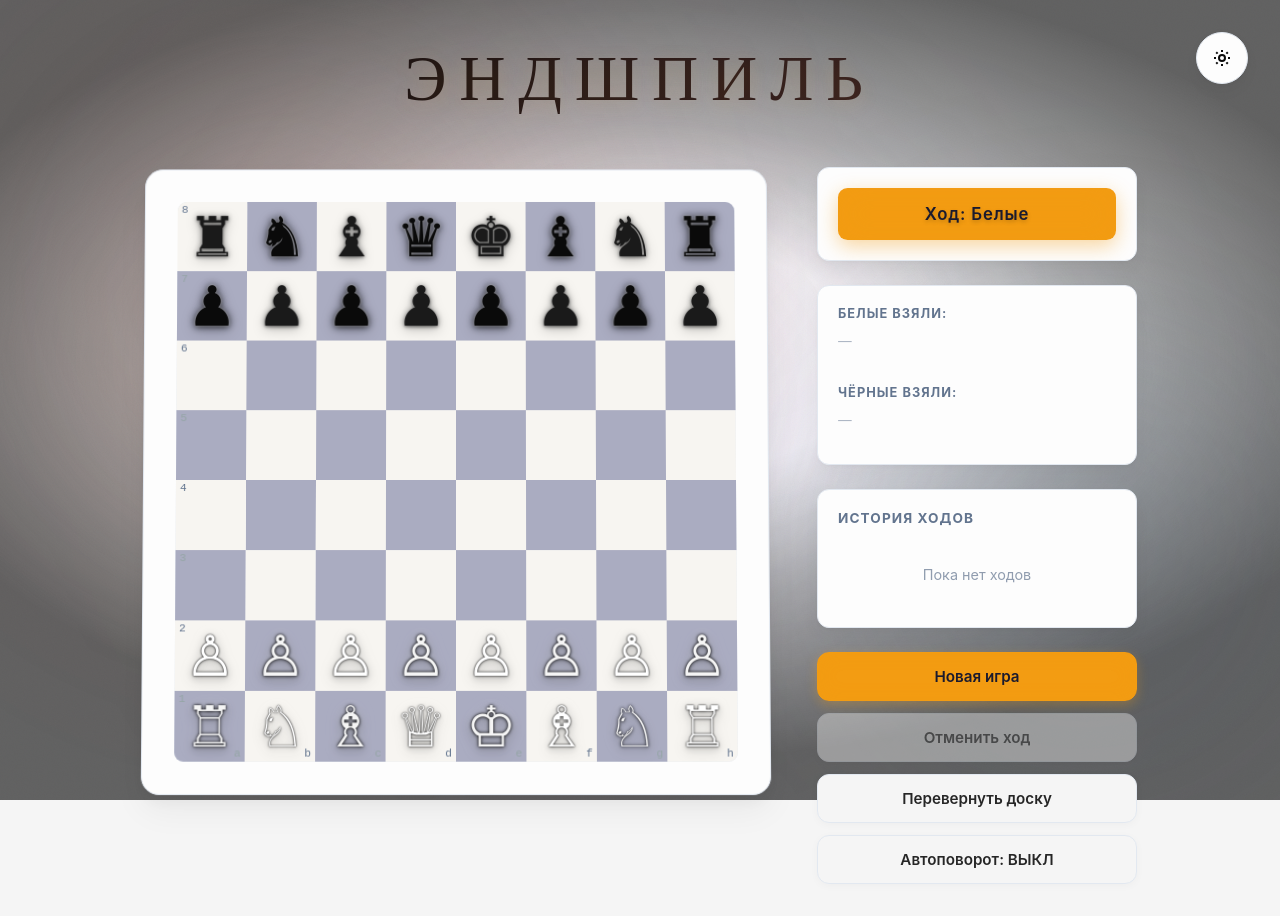
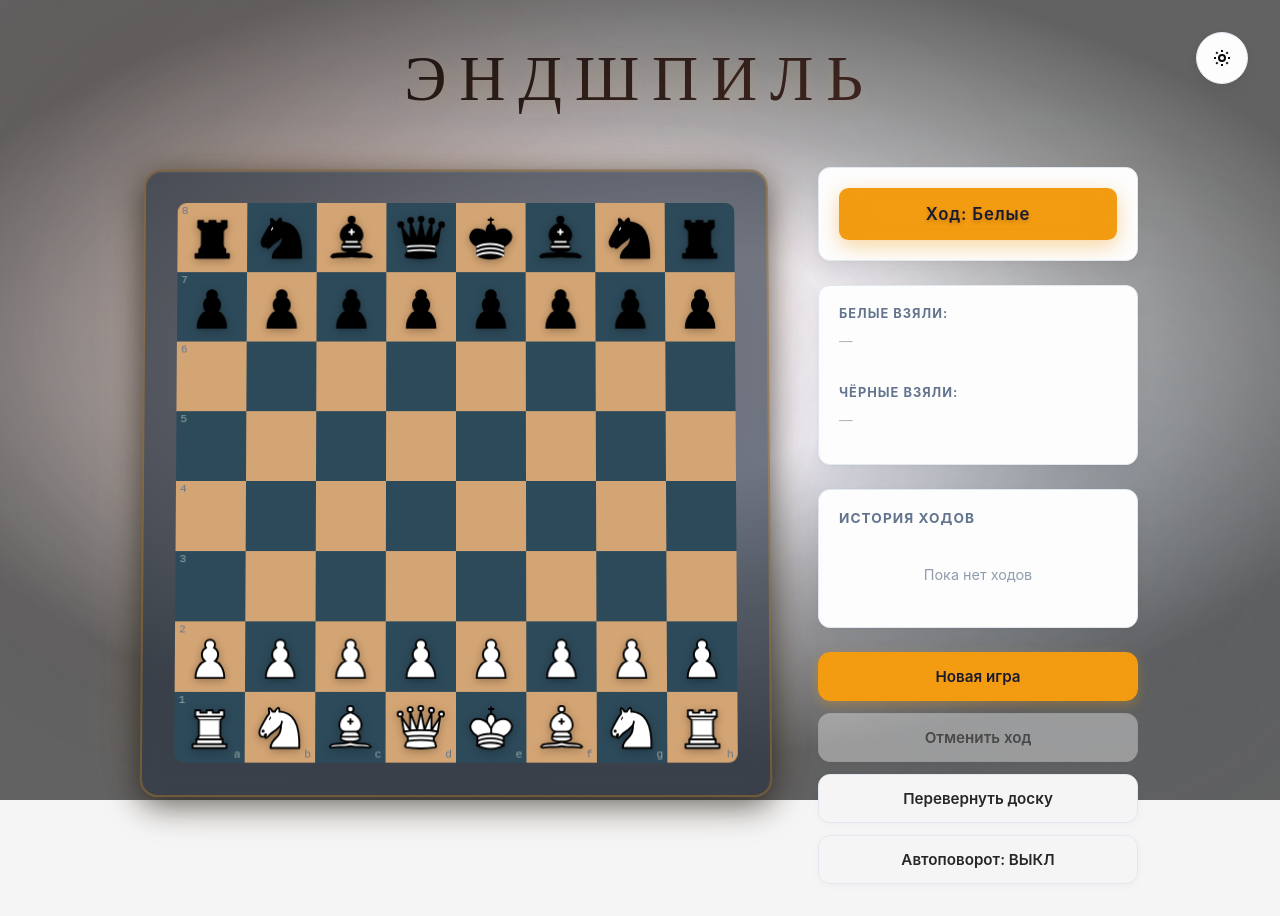
Before and after one commit to INemtiI/chess, a React (Vite) app: page / in a window 1280 px wide. Built offline with nearby package versions, Linux system fonts and the light colour scheme.

Commit message:
Replace Unicode pieces with SVG and update board styling for Midnight Chess Arena theme

```diff
--- a/src/components/Board.css
+++ b/src/components/Board.css
@@ -3,27 +3,26 @@
 }
 
 .board-wrapper {
-  background: var(--card);
-  border: 1px solid var(--border);
+  background: rgba(30, 42, 58, 0.6);
+  border: 2px solid rgba(243, 156, 18, 0.3);
   border-radius: calc(var(--radius) * 1.5);
   padding: 2rem;
   box-shadow:
-    0 2px 4px color-mix(in oklch, var(--shadow-color), transparent 94%),
-    0 8px 16px color-mix(in oklch, var(--shadow-color), transparent 92%),
-    0 16px 32px color-mix(in oklch, var(--shadow-color), transparent 90%),
-    0 0 1px inset color-mix(in oklch, var(--foreground), transparent 95%);
+    0 8px 32px rgba(0, 0, 0, 0.6),
+    0 0 60px rgba(243, 156, 18, 0.1),
+    inset 0 1px 0 rgba(255, 255, 255, 0.1);
   transition: all 0.4s cubic-bezier(0.22, 1, 0.36, 1);
   transform: rotateX(2deg);
   will-change: transform;
+  backdrop-filter: blur(10px);
 }
 
 .board-wrapper:hover {
-  transform: rotateX(0deg) translateY(-2px);
+  transform: rotateX(0deg) translateY(-4px);
   box-shadow:
-    0 4px 8px color-mix(in oklch, var(--shadow-color), transparent 92%),
-    0 12px 24px color-mix(in oklch, var(--shadow-color), transparent 88%),
-    0 24px 48px color-mix(in oklch, var(--shadow-color), transparent 85%),
-    0 0 1px inset color-mix(in oklch, var(--foreground), transparent 95%);
+    0 12px 48px rgba(0, 0, 0, 0.7),
+    0 0 80px rgba(243, 156, 18, 0.2),
+    inset 0 1px 0 rgba(255, 255, 255, 0.15);
 }
 
 .board {
@@ -36,26 +35,48 @@
   overflow: hidden;
   position: relative;
   box-shadow:
-    0 0 0 2px var(--border) inset,
-    0 4px 12px inset color-mix(in oklch, var(--shadow-color), transparent 96%);
+    0 0 0 3px rgba(243, 156, 18, 0.2) inset,
+    0 4px 12px rgba(0, 0, 0, 0.5) inset;
 }
 
 .dark .board-wrapper {
   box-shadow:
-    0 2px 4px color-mix(in oklch, var(--shadow-color), transparent 88%),
-    0 8px 16px color-mix(in oklch, var(--shadow-color), transparent 84%),
-    0 16px 32px color-mix(in oklch, var(--shadow-color), transparent 80%),
-    0 0 20px color-mix(in oklch, var(--primary), transparent 96%),
-    0 0 1px inset color-mix(in oklch, var(--primary), transparent 90%);
+    0 8px 32px rgba(0, 0, 0, 0.6),
+    0 0 60px rgba(243, 156, 18, 0.1),
+    inset 0 1px 0 rgba(255, 255, 255, 0.1);
 }
 
 .dark .board-wrapper:hover {
   box-shadow:
-    0 4px 8px color-mix(in oklch, var(--shadow-color), transparent 84%),
-    0 12px 24px color-mix(in oklch, var(--shadow-color), transparent 78%),
-    0 24px 48px color-mix(in oklch, var(--shadow-color), transparent 72%),
-    0 0 30px color-mix(in oklch, var(--primary), transparent 94%),
-    0 0 1px inset color-mix(in oklch, var(--primary), transparent 85%);
+    0 12px 48px rgba(0, 0, 0, 0.7),
+    0 0 80px rgba(243, 156, 18, 0.2),
+    inset 0 1px 0 rgba(255, 255, 255, 0.15);
+}
+
+.piece {
+  width: 100%;
+  height: 100%;
+  display: flex;
+  align-items: center;
+  justify-content: center;
+  cursor: grab;
+  user-select: none;
+  transition: transform 0.2s cubic-bezier(0.22, 1, 0.36, 1);
+}
+
+.piece:active {
+  cursor: grabbing;
+}
+
+.piece-svg {
+  width: 80%;
+  height: 80%;
+  filter: drop-shadow(0 2px 4px rgba(0, 0, 0, 0.3));
+  transition: filter 0.2s ease;
+}
+
+.piece:hover .piece-svg {
+  filter: drop-shadow(0 4px 8px rgba(0, 0, 0, 0.4));
 }
 
 @media (max-width: 768px) {
--- a/src/components/Piece.jsx
+++ b/src/components/Piece.jsx
@@ -1,15 +1,22 @@
-const pieceSymbols = {
-  wp: '♙', wn: '♘', wb: '♗', wr: '♖', wq: '♕', wk: '♔',
-  bp: '♟', bn: '♞', bb: '♝', br: '♜', bq: '♛', bk: '♚'
+const pieceNames = {
+  p: 'pawn',
+  n: 'knight',
+  b: 'bishop',
+  r: 'rook',
+  q: 'queen',
+  k: 'king'
 };
 
 function Piece({ type, color }) {
-  const pieceKey = color + type;
-  const symbol = pieceSymbols[pieceKey];
+  const pieceName = pieceNames[type];
+  const colorName = color === 'w' ? 'white' : 'black';
+  const svgId = `${pieceName}-${colorName}`;
 
   return (
-    <div className={`piece ${color === 'w' ? 'white-piece' : 'black-piece'}`}>
-      {symbol}
+    <div className={`piece ${colorName}-piece`}>
+      <svg className="piece-svg" viewBox="0 0 45 45">
+        <use href={`/chess/chess-pieces.svg#${svgId}`} />
+      </svg>
     </div>
   );
 }
--- a/src/components/Square.css
+++ b/src/components/Square.css
@@ -8,29 +8,29 @@
 }
 
 .square.light {
-  background: oklch(0.97 0.005 80);
+  background: var(--light-square);
 }
 
 .square.dark {
-  background: oklch(0.75 0.03 280);
+  background: var(--dark-square);
 }
 
 .dark .square.light {
-  background: oklch(0.28 0.015 270);
+  background: var(--light-square);
 }
 
 .dark .square.dark {
-  background: oklch(0.20 0.02 280);
+  background: var(--dark-square);
 }
 
 .square.selected {
-  box-shadow: 0 0 0 3px var(--ring) inset;
+  box-shadow: 0 0 0 4px var(--accent-amber) inset, 0 0 20px rgba(243, 156, 18, 0.4);
   z-index: 2;
-  background: color-mix(in oklch, var(--accent), transparent 88%) !important;
+  background: color-mix(in oklch, var(--accent-amber), transparent 85%) !important;
 }
 
 .square.last-move {
-  background: color-mix(in oklch, var(--accent), transparent 88%) !important;
+  background: color-mix(in oklch, var(--accent-electric-blue), transparent 85%) !important;
   position: relative;
 }
 
@@ -38,27 +38,28 @@
   content: '';
   position: absolute;
   inset: 0;
-  background: linear-gradient(135deg, transparent 0%, color-mix(in oklch, var(--primary), transparent 95%) 100%);
+  background: linear-gradient(135deg, transparent 0%, rgba(52, 152, 219, 0.1) 100%);
   pointer-events: none;
 }
 
 .square.king-check {
-  animation: checkPulse 1.2s ease-in-out infinite;
-  background: color-mix(in oklch, var(--destructive), transparent 75%) !important;
+  animation: checkPulse 1s ease-in-out infinite;
+  background: color-mix(in oklch, var(--danger-red), transparent 70%) !important;
 }
 
 @keyframes checkPulse {
   0%, 100% {
-    box-shadow: 0 0 0 0 color-mix(in oklch, var(--destructive), transparent 30%) inset;
+    box-shadow: 0 0 0 0 rgba(231, 76, 60, 0.4) inset;
   }
   50% {
-    box-shadow: 0 0 20px 8px color-mix(in oklch, var(--destructive), transparent 60%) inset;
+    box-shadow: 0 0 20px 8px rgba(231, 76, 60, 0.6) inset;
   }
 }
 
 .square:hover:not(.selected) {
-  background: color-mix(in oklch, var(--accent), transparent 92%) !important;
+  background: color-mix(in oklch, var(--accent-amber), transparent 90%) !important;
   transform: scale(1.02);
+  box-shadow: 0 0 15px rgba(243, 156, 18, 0.2);
 }
 
 .legal-move-indicator {
@@ -82,20 +83,20 @@
 .legal-move-indicator.empty {
   width: 22px;
   height: 22px;
-  background: var(--primary);
+  background: var(--accent-amber);
   border-radius: 50%;
   opacity: 0.7;
-  box-shadow: 0 2px 8px color-mix(in oklch, var(--primary), transparent 60%);
+  box-shadow: 0 2px 8px rgba(243, 156, 18, 0.4), 0 0 12px rgba(243, 156, 18, 0.3);
 }
 
 .legal-move-indicator.capture {
   width: 100%;
   height: 100%;
-  border: 4px solid var(--primary);
+  border: 4px solid var(--accent-amber);
   border-radius: 50%;
   opacity: 0.75;
   box-sizing: border-box;
-  box-shadow: 0 0 12px color-mix(in oklch, var(--primary), transparent 50%) inset;
+  box-shadow: 0 0 12px rgba(243, 156, 18, 0.5) inset, 0 0 20px rgba(243, 156, 18, 0.3);
 }
 
 .coord {
@@ -118,22 +119,24 @@
 }
 
 .piece {
-  font-size: 3.5rem;
+  width: 100%;
+  height: 100%;
+  display: flex;
+  align-items: center;
+  justify-content: center;
+  cursor: grab;
   user-select: none;
   pointer-events: none;
-  filter: drop-shadow(0 3px 6px rgba(0, 0, 0, 0.2));
   transition: all 0.2s cubic-bezier(0.22, 1, 0.36, 1);
   will-change: transform, filter;
 }
 
 .square:hover .piece {
   transform: scale(1.08) translateY(-2px);
-  filter: drop-shadow(0 6px 12px rgba(0, 0, 0, 0.3));
 }
 
 .square.selected .piece {
   transform: translateY(-6px) scale(1.1);
-  filter: drop-shadow(0 10px 20px rgba(0, 0, 0, 0.35));
   animation: pieceFloat 2s ease-in-out infinite;
 }
 
@@ -147,63 +150,29 @@
 }
 
 .piece.white-piece {
-  color: #ffffff;
-  text-shadow:
-    0 0 2px #000000,
-    0 1px 3px rgba(0, 0, 0, 0.3),
-    0 2px 6px rgba(0, 0, 0, 0.15),
-    0 0 8px rgba(255, 255, 255, 0.3),
-    0 0 12px rgba(255, 255, 255, 0.2);
+  /* Styles removed - now handled by SVG */
 }
 
 .piece.black-piece {
-  color: #1a1a1a;
-  text-shadow:
-    0 0 2px rgba(255, 255, 255, 0.3),
-    0 1px 3px rgba(0, 0, 0, 0.5),
-    0 0 6px rgba(0, 0, 0, 0.4);
+  /* Styles removed - now handled by SVG */
 }
 
 .dark .piece.white-piece {
-  color: #f5f5f5;
-  text-shadow:
-    0 0 3px #000000,
-    0 1px 4px rgba(0, 0, 0, 0.4),
-    0 2px 8px rgba(0, 0, 0, 0.2),
-    0 0 10px rgba(255, 255, 255, 0.4),
-    0 0 16px rgba(255, 255, 255, 0.25),
-    0 0 20px rgba(200, 200, 255, 0.15);
+  /* Styles removed - now handled by SVG */
 }
 
 .dark .piece.black-piece {
-  color: #0a0a0a;
-  text-shadow:
-    0 0 3px rgba(255, 255, 255, 0.5),
-    0 1px 5px rgba(0, 0, 0, 0.6),
-    0 0 8px rgba(0, 0, 0, 0.5),
-    0 0 12px rgba(100, 100, 120, 0.3);
+  /* Styles removed - now handled by SVG */
 }
 
 .square:hover .piece.white-piece,
 .square.selected .piece.white-piece {
-  text-shadow:
-    0 0 3px #000000,
-    0 2px 4px rgba(0, 0, 0, 0.4),
-    0 4px 10px rgba(0, 0, 0, 0.2),
-    0 0 12px rgba(255, 255, 255, 0.5),
-    0 0 18px rgba(255, 255, 255, 0.3),
-    0 0 24px rgba(255, 255, 255, 0.2);
+  /* Styles removed - now handled by SVG */
 }
 
 .dark .square:hover .piece.white-piece,
 .dark .square.selected .piece.white-piece {
-  text-shadow:
-    0 0 4px #000000,
-    0 2px 6px rgba(0, 0, 0, 0.5),
-    0 4px 12px rgba(0, 0, 0, 0.3),
-    0 0 14px rgba(255, 255, 255, 0.6),
-    0 0 22px rgba(255, 255, 255, 0.4),
-    0 0 30px rgba(200, 200, 255, 0.25);
+  /* Styles removed - now handled by SVG */
 }
 
 @media (max-width: 768px) {
```
Also changed, not shown: public/chess-pieces.svg (added).
